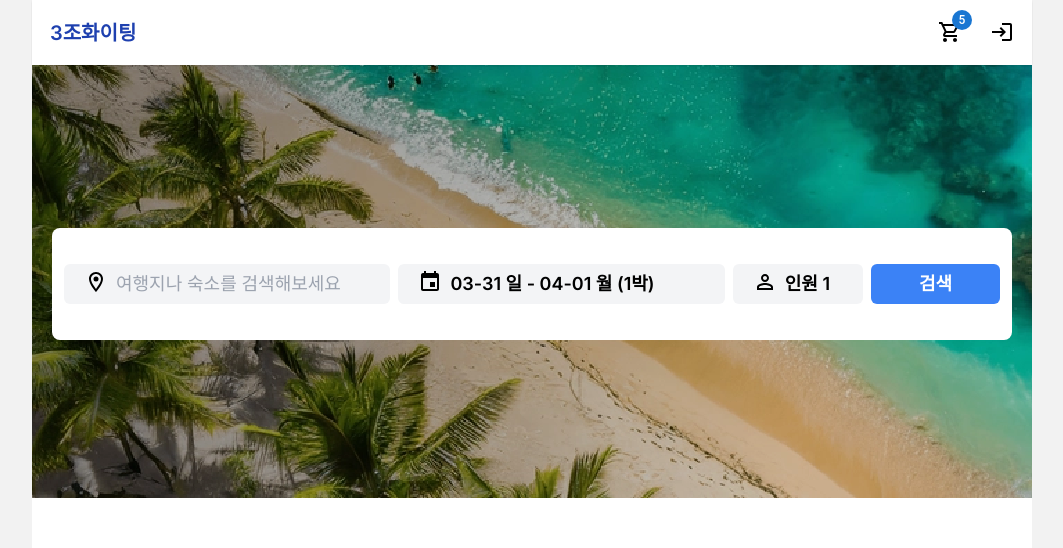
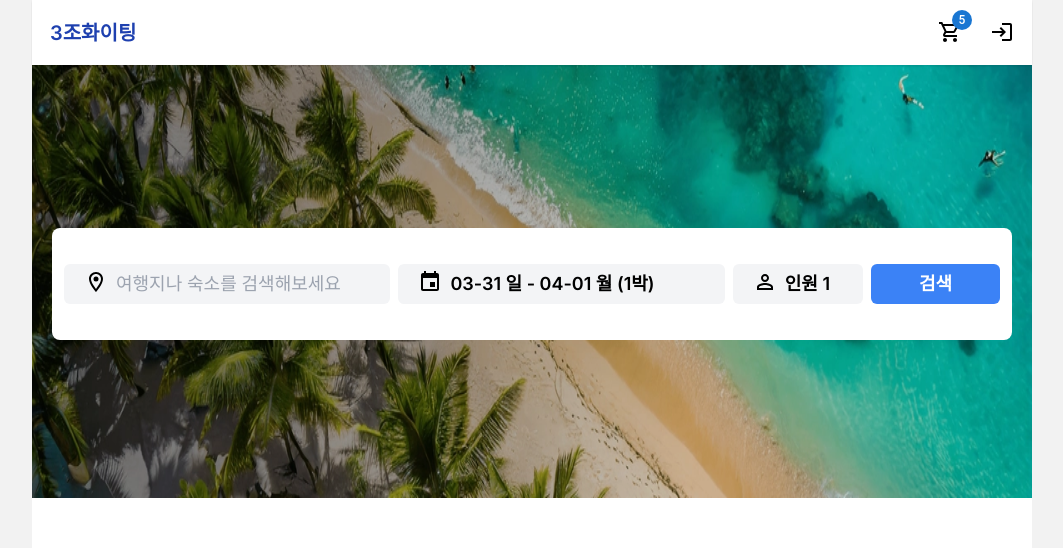
Before and after one commit to Lamyzm/fast_campus_mini_project, a Next.js app: page /main in a window 1280 px wide. Shown: the top 548 px of the page, without its empty margins (108-1171 px from the left). Built offline with nearby package versions, Linux system fonts and the light colour scheme; no server answers.

Commit message:
fix:이미지로딩속도개선

```diff
--- a/package.json
+++ b/package.json
@@ -35,6 +35,7 @@
     "react-query": "^3.39.3",
     "react-redux": "^9.1.0",
     "redux-persist": "^6.0.0",
+    "sharp": "^0.33.3",
     "swiper": "^11.0.7",
     "tailwind-merge": "^2.2.2",
     "zustand": "^4.5.2"
--- a/src/app/(route)/main/page.jsx
+++ b/src/app/(route)/main/page.jsx
@@ -8,9 +8,9 @@ import AccommodationSwiper from "@/components/accommodationSwipers/Accommodation
 import PopularSwiper from "@/components/accommodationSwipers/PopularSwiper";
 import Divider from "@/components/Divider";
 import MainNav from "@/components/mainNav/MainNav";
-import { useCallback, useEffect } from "react";
+import { useEffect } from "react";
 import { useIsSearchedStore } from "@/store/useIsSearchStore";
-import { useSearchFilterStore } from "@/store/useSearchFilterStore";
+import Image from "next/image";
 
 export default function Home() {
   const { clearIsSearched } = useIsSearchedStore() //현재 페이지가 메인페이지인지, 검색결과 페이지인지
@@ -24,10 +24,13 @@ export default function Home() {
     <>
       <MainNav />
       <div className="w-full h-[450px] relative">
-        <img
+        <Image
           src='/mainsearchbar.png'
-          className="w-full h-[450px] object-cover"
-          style={{ imageRendering: 'pixelated' }}
+          loading="lazy"
+          layout="fill"
+          objectFit="fill"
+          sizes='100vw'
+          quality={100}
         />
         <div className="w-full h-full absolute top-0  bg-black bg-opacity-10 "></div>
         <div className={"absolute top-[40%]  w-full px-5"}>
--- a/src/app/(route)/room/components/AccommodationList.jsx
+++ b/src/app/(route)/room/components/AccommodationList.jsx
@@ -2,6 +2,7 @@
 'use client'
 import Icons from "@/components/icons/icons";
 import { cn } from "@/utils/cn";
+import Image from "next/image";
 import { useRouter } from "next/navigation";
 
 const AccommodationList = ({ data }) => {
@@ -22,12 +23,20 @@ const AccommodationList = ({ data }) => {
         >
           <div className="m-6 cursor-pointer">
             <div className="rounded-md h-[200px] bg-gray-100 min-w-[170px] relative z-0">
-              <img
+              <Image
+              src={item?.image}
+              alt={item?.accommodationName}
+              layout="fill"
+              objectFit="fill"
+              quality={100}
+              loading="lazy"
+              />
+              {/* <img
                 src={item?.image}
                 alt={item?.accommodationName
                 }
                 className="w-full h-full object-cover rounded-md shadow-inner"
-              />
+              /> */}
               <div className="rounded-b-lg absolute inset-x-0 bottom-0 h-8 bg-black bg-opacity-50 text-white p-1 pl-3 flex justify-start">
                 <div className="flex text-sm items-center gap-1">
                   <Icons type="LocationOnOutlinedIcon" size="small" color="primary" additionalClass="text-base" />
```
Also changed, not shown: 1 other file (tests, documents, lock files or other folders).
